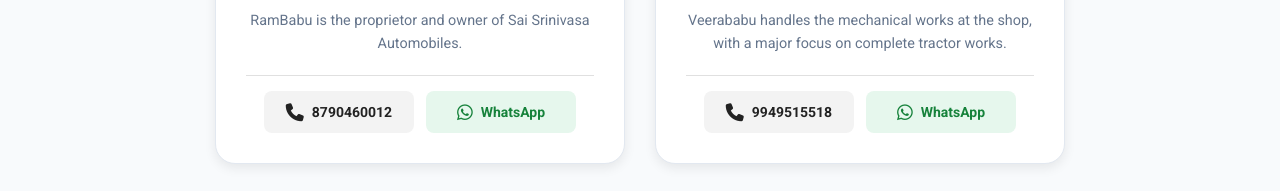
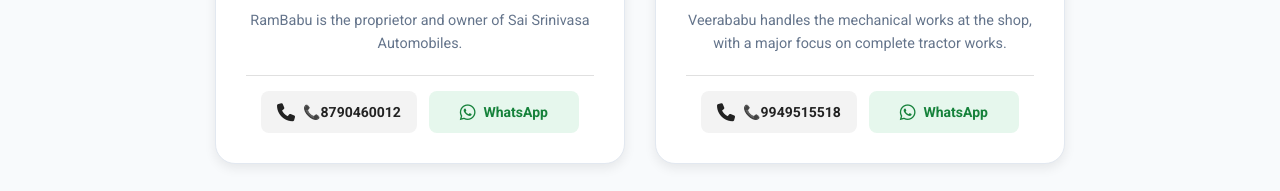
Before and after one commit to gummidellisaiteja/SAI-SRINIVASA-AUTOMOBILES, a plain HTML site: page index.html in a window 1280 px wide. Shown: the part 6311-6502 px from the top of the page. Drawn offline with Linux system fonts and the light colour scheme.

Commit message:
Enhance contact numbers with phone emoji
Added phone emoji to contact numbers for better visibility.

```diff
--- a/index.html
+++ b/index.html
@@ -649,7 +649,7 @@
                         <div class="team-contact">
                             <a href="tel:8790460012" class="contact-item">
                                 <i class="fa-solid fa-phone contact-icon"></i>
-                                <span>8790460012</span>
+                                <span>📞8790460012</span>
                             </a>
                             <a href="https://wa.me/918790460012" target="_blank" rel="noopener noreferrer" class="contact-item whatsapp">
                                 <i class="fa-brands fa-whatsapp contact-icon"></i>
@@ -674,7 +674,7 @@
                         <div class="team-contact">
                             <a href="tel:9949515518" class="contact-item">
                                 <i class="fa-solid fa-phone contact-icon"></i>
-                                <span>9949515518</span>
+                                <span>📞9949515518</span>
                             </a>
                             <a href="https://wa.me/918790460012" target="_blank" rel="noopener noreferrer" class="contact-item whatsapp">
                                 <i class="fa-brands fa-whatsapp contact-icon"></i>
```
